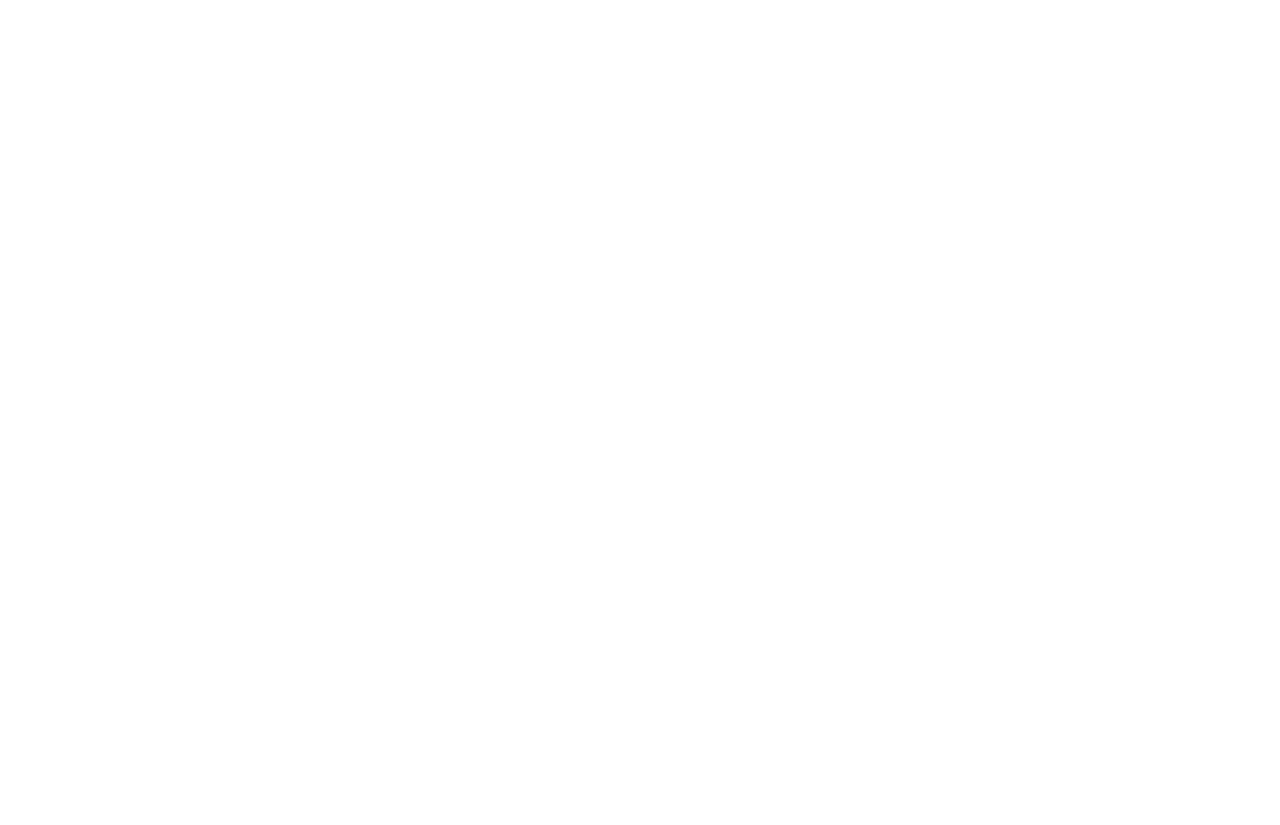
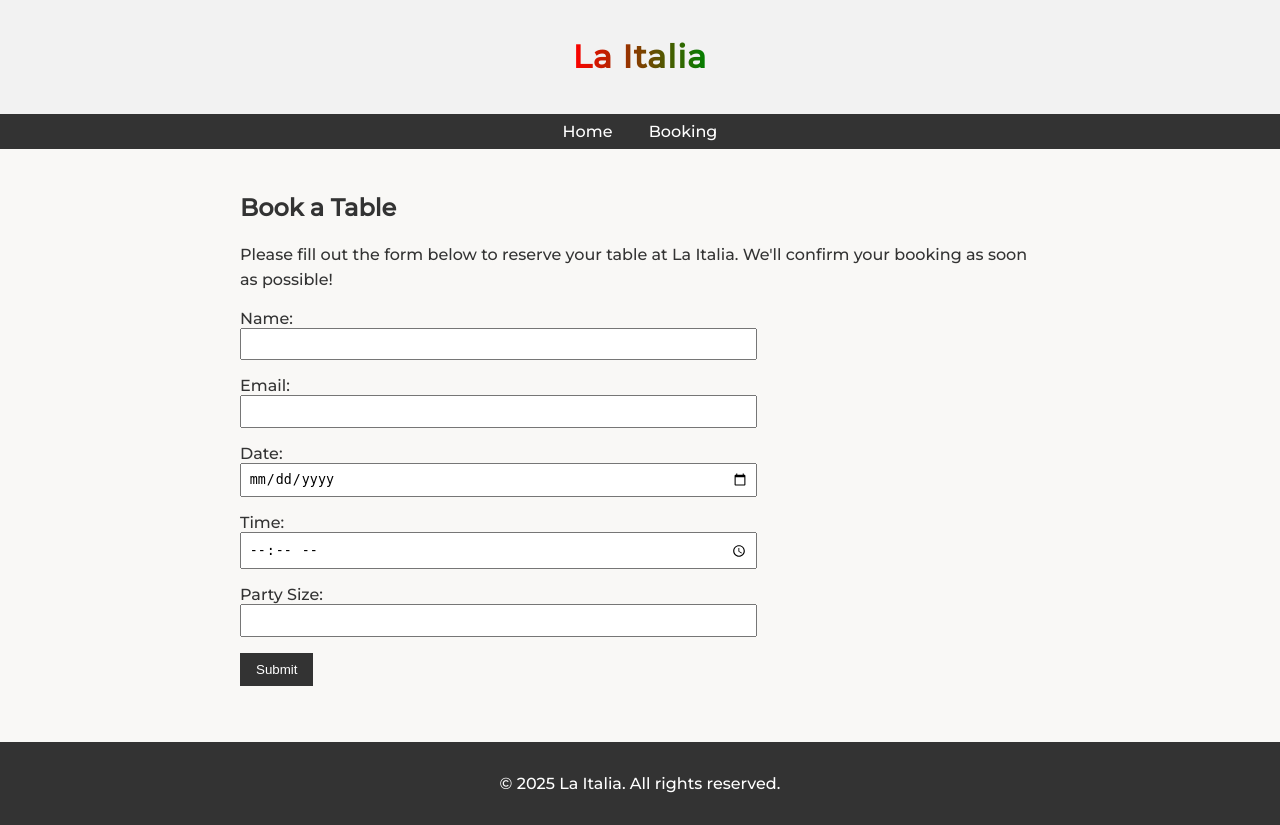
Before and after one commit to KTP8/django_project, a Django app: page /booking/ in a window 1280 px wide. Before the commit the page is empty. Before the commit the page ends 800 px from the top, so only its background shows below. Run offline with Django 4.2, Linux system fonts and the light colour scheme.

Commit message:
Improve index, booking and base styling and html content

```diff
--- a/hello_world/templates/hello_world/base.html
+++ b/hello_world/templates/hello_world/base.html
@@ -0,0 +1,97 @@
+<!DOCTYPE html>
+<html lang="en">
+<head>
+  <meta charset="UTF-8" />
+  <title>La Italia | Restaurant Booking</title>
+  <!-- Import a stylish Google Font -->
+  <link rel="preconnect" href="https://fonts.googleapis.com">
+  <link rel="preconnect" href="https://fonts.gstatic.com" crossorigin>
+  <link href="https://fonts.googleapis.com/css2?family=Montserrat:wght@500&display=swap" rel="stylesheet">
+
+  <style>
+    /* Overall page styling */
+    body {
+      margin: 0;
+      padding: 0;
+      background-color: #f9f8f6; /* off-white background */
+      font-family: 'Montserrat', sans-serif;
+      color: #333;
+    }
+
+    /* Header / Restaurant name styling */
+    header {
+      background: #f2f2f2;
+      padding: 1em;
+      text-align: center;
+    }
+    .restaurant-name {
+      font-size: 2rem;
+      font-weight: 600;
+      letter-spacing: 1px;
+    }
+    /* Red & Green gradient for "La Italia" text */
+    .restaurant-name span {
+      background: linear-gradient(to right, red, green);
+      -webkit-background-clip: text;
+      -webkit-text-fill-color: transparent;
+    }
+
+    /* Navbar styling */
+    nav {
+      background: #333;
+      padding: 0.5em;
+      text-align: center;
+    }
+    nav a {
+      color: #fff;
+      margin: 0 1em;
+      text-decoration: none;
+      font-weight: 500;
+    }
+    nav a:hover {
+      text-decoration: underline;
+    }
+
+    /* Container for main content */
+    .container {
+      padding: 1.5em;
+      max-width: 800px;
+      margin: 0 auto;
+    }
+
+    /* Footer styling */
+    footer {
+      background: #333;
+      color: #fff;
+      text-align: center;
+      padding: 1em;
+      margin-top: 2em;
+    }
+  </style>
+</head>
+<body>
+  <!-- Header with Restaurant Name -->
+  <header>
+    <h1 class="restaurant-name">
+      <span>La Italia</span>
+    </h1>
+  </header>
+
+  <!-- Navigation Bar -->
+  <nav>
+    <a href="/">Home</a>
+    <a href="/booking">Booking</a>
+  </nav>
+
+  <!-- Main Content Area -->
+  <div class="container">
+    {% block content %}
+    {% endblock content %}
+  </div>
+
+  <!-- Footer -->
+  <footer>
+    <p>&copy; 2025 La Italia. All rights reserved.</p>
+  </footer>
+</body>
+</html>
--- a/hello_world/templates/hello_world/booking.html
+++ b/hello_world/templates/hello_world/booking.html
@@ -0,0 +1,40 @@
+{% extends "hello_world/base.html" %}
+
+{% block content %}
+<h2>Book a Table</h2>
+<p style="line-height: 1.6;">
+  Please fill out the form below to reserve your table at La Italia.
+  We'll confirm your booking as soon as possible!
+</p>
+
+<form style="max-width: 500px;">
+  <div style="margin-bottom: 1em;">
+    <label for="name" style="display: block; font-weight: 500;">Name:</label>
+    <input type="text" id="name" name="name" style="width: 100%; padding: 0.5em;" />
+  </div>
+
+  <div style="margin-bottom: 1em;">
+    <label for="email" style="display: block; font-weight: 500;">Email:</label>
+    <input type="email" id="email" name="email" style="width: 100%; padding: 0.5em;" />
+  </div>
+
+  <div style="margin-bottom: 1em;">
+    <label for="date" style="display: block; font-weight: 500;">Date:</label>
+    <input type="date" id="date" name="date" style="width: 100%; padding: 0.5em;" />
+  </div>
+
+  <div style="margin-bottom: 1em;">
+    <label for="time" style="display: block; font-weight: 500;">Time:</label>
+    <input type="time" id="time" name="time" style="width: 100%; padding: 0.5em;" />
+  </div>
+
+  <div style="margin-bottom: 1em;">
+    <label for="party_size" style="display: block; font-weight: 500;">Party Size:</label>
+    <input type="number" id="party_size" name="party_size" style="width: 100%; padding: 0.5em;" />
+  </div>
+
+  <button type="submit" style="background: #333; color: #fff; padding: 0.7em 1.2em; border: none; cursor: pointer;">
+    Submit
+  </button>
+</form>
+{% endblock content %}
--- a/hello_world/views.py
+++ b/hello_world/views.py
@@ -1,7 +1,10 @@
 from django.shortcuts import render
 
+
 def index(request):
+    print("DEBUG: inside index view!")
     return render(request, 'hello_world/index.html')
+
 
 def booking(request):
     return render(request, 'hello_world/booking.html')
--- a/requirements.txt
+++ /dev/null
@@ -1,3 +0,0 @@
-asgiref==3.8.1
-Django==5.1.7
-sqlparse==0.5.3
```
Also changed, not shown: hello_world/templates/hello_world/index.html (+12 -3 lines), hello_world/urls.py (line endings or trailing spaces), my_project/urls.py (line endings or trailing spaces), 1 other file.
